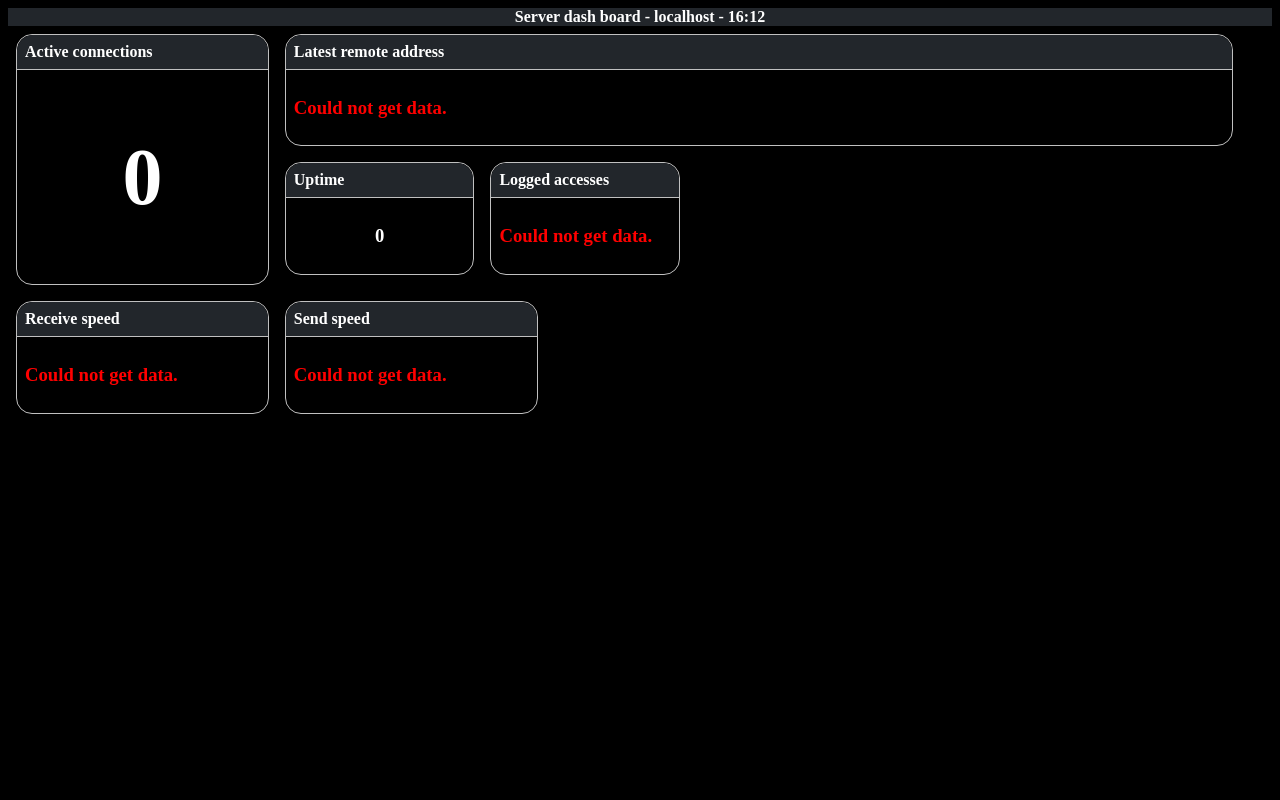
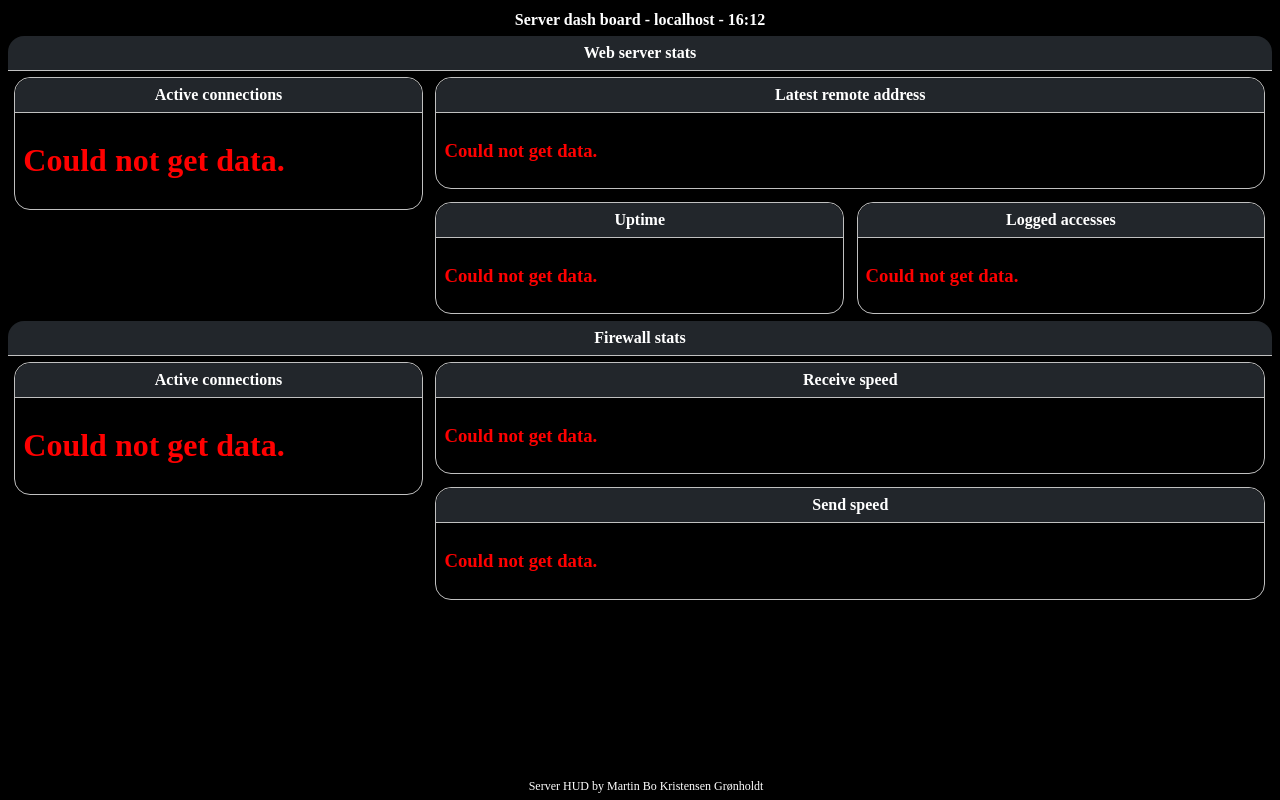
Before and after one commit to deadbok/server-hud, a Flask app: page / in a window 1280 px wide. Run offline with Flask 2, Linux system fonts and the light colour scheme; data that the repository does not hold is empty.

Commit message:
Layout is starting to work out.

```diff
--- a/app/static/css/dashboard.css
+++ b/app/static/css/dashboard.css
@@ -3,8 +3,17 @@
  * Copyright 2015 Martin Bo Kristensen Grønholdt
  */
 
-* {
-    box-sizing: border-box;
+/* apply a natural box layout model to all elements, but allowing components to change */
+html {
+	-moz-box-sizing: border-box;
+	-webkit-box-sizing: border-box;
+  	box-sizing: border-box;
+}
+
+*, *:before, *:after {
+	-moz-box-sizing: inherit;
+	-webkit-box-sizing: inherit;
+	box-sizing: inherit;
 }
 
 body {
@@ -13,43 +22,52 @@
 }
 
 .header {
-	background: #22262B;
+	/*background: #22262B;*/
 	font-weight: bold;
 	border-width: 0em;
-	padding: 0em;
+	padding: 0.2em;
+	margin-bottom: 0.2em;
 	width: 100%;
+}
+
+.footer {
+	background: #000000;
+	font-size: 0.75em;
+	border-width: 0em;
+	width: 100%;
+
+	position: fixed;
+	left: 0;
+	bottom: 0;
+	z-index: 3;
+	display: block;
+	padding-top: 0.5em;
+	padding-bottom: 0.5em;
+	padding-left: 1em;
 }
 
 .connections {
 	border: 0.1em solid silver;
 	border-radius: 1em;
  	float: left;
- 	margin: 0.5em;
- 	width: 20%;
 }
 
 .url {
 	border: 0.1em solid silver;
 	border-radius: 1em;
  	float: left;
- 	margin: 0.5em;
- 	width: 75%;
 }
 
 .uptime {
 	border: 0.1em solid silver;
 	border-radius: 1em;
  	float: left;
- 	margin: 0.5em;
- 	width: 15%;
 }
 
 .accesses {
 	border: 0.1em solid silver;
 	border-radius: 1em;
  	float: left;
- 	margin: 0.5em;
- 	width: 15%;
 }
 
 .web-panel:after {
@@ -58,20 +76,10 @@
     display: block;
 }
 
-.rcv_speed {
+.speed {
 	border: 0.1em solid silver;
 	border-radius: 1em;
  	float: left;
- 	margin: 0.5em;
- 	width: 20%;
-}
-
-.send_speed {
-	border: 0.1em solid silver;
-	border-radius: 1em;
- 	float: left;
- 	margin: 0.5em;
- 	width: 20%;
 }
 
 .speed-panel:after {
@@ -93,6 +101,7 @@
 	padding: 0.5em;
 	border-top-left-radius: 1em;
 	border-top-right-radius: 1em;
+	text-align: center;
 }
 
 .panel-body {
@@ -100,7 +109,7 @@
 }
 
 .high {
-	font-size: 5em;
+	font-size: 4.69em;
 	font-weight: bold;
 	/*font-family: sans-serif;*/
 }
@@ -109,3 +118,37 @@
 {
 	color: red;
 }
+
+/* For mobile phones: */
+[class*="col-"] {
+    width: 96%;
+    margin: 2%;
+}
+
+/* For screen with a width of 800 or more. */
+@media only screen and (min-width: 800px) {
+    .col-1 {
+    	width: 15.66%;
+    	margin: 0.5%;
+    }
+    .col-2 {
+    	width: 32.32%;
+    	margin: 0.5%;
+    }
+    .col-3 {
+    	width: 48.98%;
+    	margin: 0.5%;
+    }
+    .col-4 {
+    	width: 65.64%;
+    	margin: 0.5%;
+    }
+    .col-5 {
+    	width: 82.30%;
+    	margin: 0.5%;
+    }
+    .col-6 {
+    	width: 98.96%;
+    	margin: 0.5%;
+    }
+}
--- a/app/templates/index.html
+++ b/app/templates/index.html
@@ -15,50 +15,77 @@
 	<body>
 		<div class="header"><div class="text-center" id="clock">Server dash board - {{ hostname }} - 00:00</div></div>
 		<div class="web-panel">
-			<div class="connections">
+			<div class="panel-heading"><div class="text-center">Web server stats</div></div>
+			<div class="connections col-2">
 	 			<div class="panel-heading">Active connections</div>
 				<div class="panel-body"><h1 class="text-center high" id="connections">0</h1></div>
 			</div>
-			<div class="url">
+			<div class="url col-4">
 				<div class="panel-heading">Latest remote address</div>
 				<div class="panel-body"><h3 class="text-center" id="remote">0.0.0.0</h3></div>
 			</div>
-			<div class="uptime">
+			<div class="uptime col-2">
 				<div class="panel-heading">Uptime</div>
 				<div class="panel-body"><h3 class="text-center" id="uptime">00:00</h3></div>
 			</div>
-			<div class="accesses">
+			<div class="accesses col-2">
 				<div class="panel-heading">Logged accesses</div>
 				<div class="panel-body"><h3 class="text-center" id="accesses">0</h3></div>
 			</div>
 		</div>
 		<div class="speed-panel">
-			<div class="rcv_speed">
+			<div class="panel-heading"><div class="text-center">Firewall stats</div></div>
+			<div class="connections col-2">
+	 			<div class="panel-heading">Active connections</div>
+				<div class="panel-body"><h1 class="text-center high" id="fw_connections">0</h1></div>
+			</div>
+			<div class="speed col-4">
 				<div class="panel-heading">Receive speed</div>
-				<div class="panel-body"><h3 class="text-center" id="rcv_speed">0.00</h3></div>
+				<div class="panel-body"><h3 class="text-center" id="rcv_speed">0.00 KiB/s</h3></div>
 			</div>
-			<div class="send_speed">
+			<div class="speed col-4">
 				<div class="panel-heading">Send speed</div>
-				<div class="panel-body"><h3 class="text-center" id="send_speed">0.00</h3></div>
+				<div class="panel-body"><h3 class="text-center" id="send_speed">0.00 KiB/s</h3></div>
 			</div>
 		</div>
-
+		<div class="footer"><div class="text-center">Server HUD by Martin Bo Kristensen Gr&oslash;nholdt</div></div>
 		<script src="static/js/atomic.js" type="text/javascript"></script>
 		<script type="text/javascript">
+var last_connections = 0;
+
 function updateConnections()
 {
 	var connections = document.getElementById("connections");
 
-	atomic.get('/rest/connections', 'application/json')
+	atomic.get('http://straylight.groenholdt.net:5000/rest/connections', 'application/json')
 	.success(function (data, xhr)
 	{
 		connections.innerHTML = data.connections;
 		connections.className = "text-center high";
+		var current_connections = data.connections;
+		if (current_connections > last_connections)
+		{
+			updateRemoteHost()
+		}
+		last_connections = current_connections;
 	})
 	.error(function (data, xhr)
 	{
 		connections.innerHTML = "Could not get data.";
 		connections.className = "error";
+	});
+
+	var connections_fw = document.getElementById("fw_connections");
+	atomic.get('http://malcom.groenholdt.net:5000/rest/connections', 'application/json')
+	.success(function (data, xhr)
+	{
+		connections_fw.innerHTML = data.connections;
+		connections_fw.className = "text-center high";
+	})
+	.error(function (data, xhr)
+	{
+		connections_fw.innerHTML = "Could not get data.";
+		connections_fw.className = "error";
 	});
 }
 
@@ -70,7 +97,7 @@
 	atomic.get('http://malcom.groenholdt.net:5000/rest/rcv_speed', 'application/json')
 	.success(function (data, xhr)
 	{
-		rcv_speed.innerHTML = data.speed;
+		rcv_speed.innerHTML = data.speed + " KiB/s";
 		rcv_speed.className = "text-center";
 	})
 	.error(function (data, xhr)
@@ -82,7 +109,7 @@
 	atomic.get('http://malcom.groenholdt.net:5000/rest/send_speed', 'application/json')
 	.success(function (data, xhr)
 	{
-		send_speed.innerHTML = data.speed;
+		send_speed.innerHTML = data.speed  + " KiB/s";
 		send_speed.className = "text-center";
 	})
 	.error(function (data, xhr)
@@ -96,7 +123,7 @@
 {
 	var remote = document.getElementById("remote");
 
-	atomic.get('/rest/remote_host', 'application/json')
+	atomic.get('http://straylight.groenholdt.net:5000/rest/remote_host', 'application/json')
 	.success(function (data, xhr)
 	{
 		remote.innerHTML = data.address;
@@ -113,7 +140,7 @@
 {
 	var uptime = document.getElementById("uptime");
 
-	atomic.get('/rest/uptime', 'application/json')
+	atomic.get('http://straylight.groenholdt.net:5000/rest/uptime', 'application/json')
 	.success(function (data, xhr)
 	{
 		uptime.innerHTML = data.uptime;
@@ -130,7 +157,7 @@
 {
 	var accesses = document.getElementById("accesses");
 
-	atomic.get('/rest/accesses', 'application/json')
+	atomic.get('http://straylight.groenholdt.net:5000/rest/accesses', 'application/json')
 	.success(function (data, xhr)
 	{
 		accesses.innerHTML = data.accesses;
--- a/app/views.py
+++ b/app/views.py
@@ -79,9 +79,16 @@
     active = 0
     # Get connections on port 80
     conn = psutil.net_connections('inet')
-    for connection in conn:
-        if connection.laddr[1] == APP.config['PORT']:
+    if APP.config['PORT'] == 'all':
+        logger.debug("Counting all active connections.")
+        for connection in conn:
             active += 1
+    else:
+        logger.debug("Counting connections on port: " +
+                     APP.config['PORT'] + ".")
+        for connection in conn:
+            if connection.laddr[1] == APP.config['PORT']:
+                active += 1
     # Return JSON
     logger.debug("Connections: " + str(active))
     return add_cors_headers(jsonify(connections=active))
```
Also changed, not shown: 1 other file.
